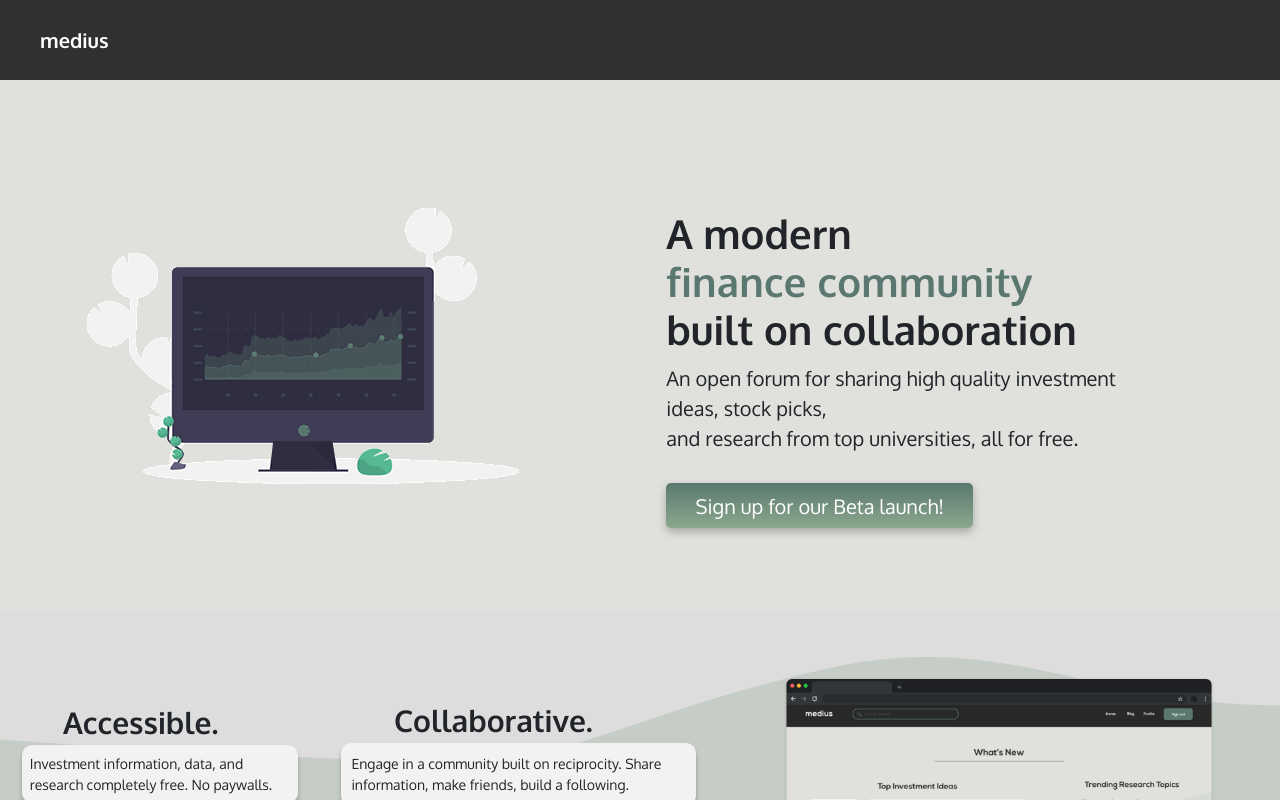
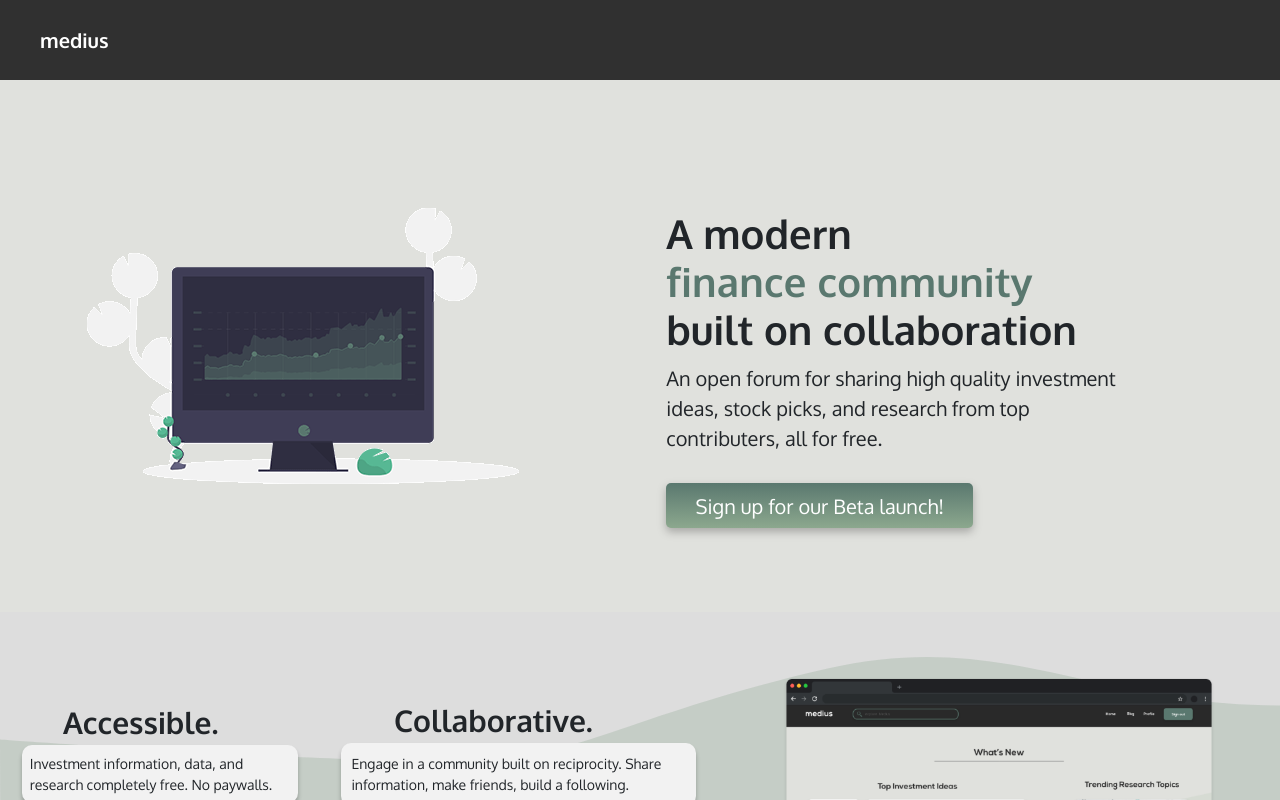
Before and after one commit to Medius-Research-Website/medius-frontend, a React (Create React App) app: page / in a window 1280 px wide. Shown: the top 800 px of the page. Built offline with nearby package versions, Linux system fonts and the light colour scheme.

Commit message:
changed text

```diff
--- a/src/components/home.jsx
+++ b/src/components/home.jsx
@@ -59,8 +59,7 @@ class home extends Component {
                 built on collaboration
             </h2>
                 An open forum for sharing high quality investment ideas, stock picks,
-                <br/>
-                and research from top universities, all for free.
+                and research from top <br /> contributers, all for free.
                 <br />
                 <br />
               <a href="https://mediusresearch.typeform.com/to/sHXy1QbE">
```
